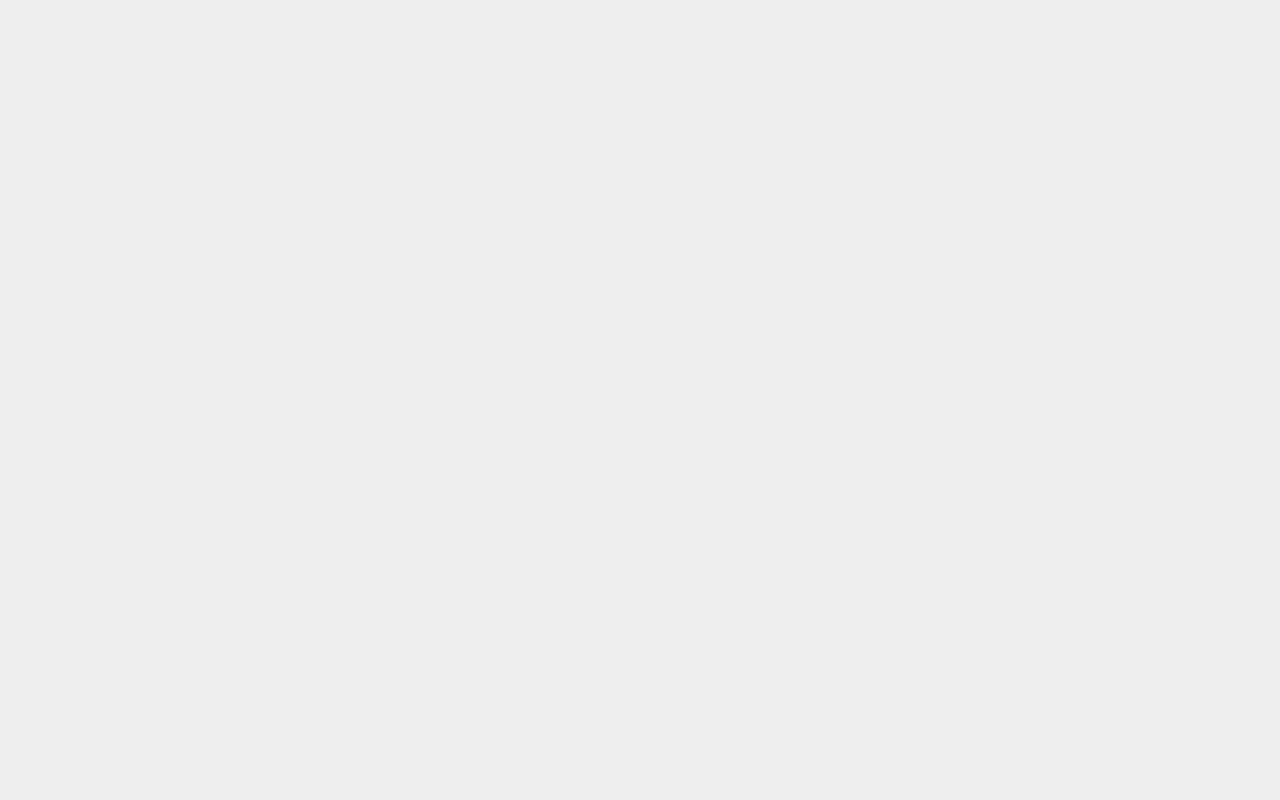
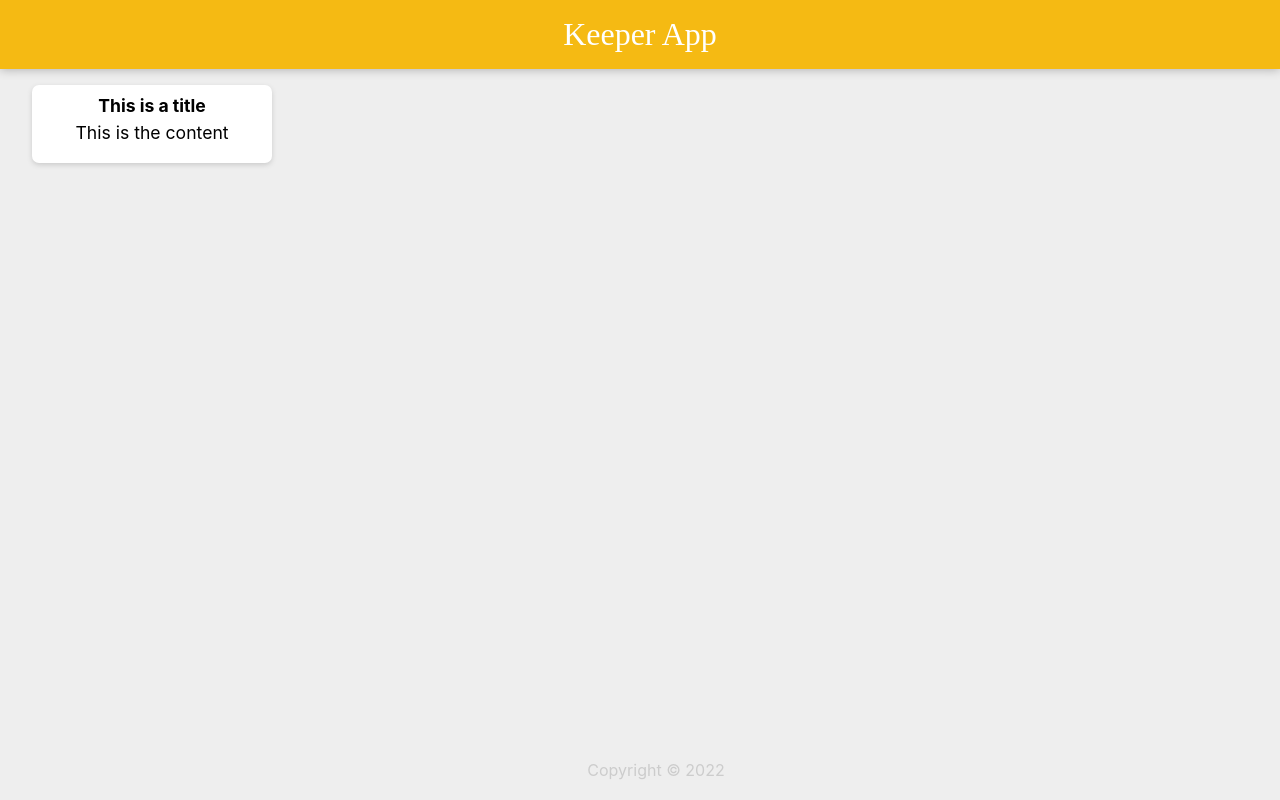
Before and after one commit to AliMcG/keeper-app, a React (Create React App) app: page / in a window 1280 px wide. Built offline with nearby package versions, Linux system fonts and the light colour scheme; a web font is replaced by a local one.

Commit message:
added Header Footer and Note components

```diff
--- a/src/App.js
+++ b/src/components/App/App.js
@@ -1,4 +1,6 @@
-
+import Header from "../Header/Header.js"
+import Footer from "../Footer/Footer.js"
+import Note from "../Note/Note"
 import './App.css';
 
 //1. Create a new React app.
@@ -18,7 +20,9 @@ import './App.css';
 function App() {
   return (
     <div className="App">
-
+      <Header />
+      <Note />
+      <Footer />
     </div>
   );
 }
--- /dev/null
+++ b/src/components/Footer/Footer.js
@@ -0,0 +1,10 @@
+import React from "react"
+
+export default function Footer() {
+  const year = new Date().getFullYear()
+  return (
+    <footer className="footer">
+      <p>Copyright © {year}</p>
+    </footer>
+  )
+}
--- /dev/null
+++ b/src/components/Header/Header.js
@@ -0,0 +1,9 @@
+import React from "react"
+
+export default function Header() {
+  return (
+    <header className="header">
+      <h1>Keeper App</h1>
+    </header>
+  )
+}
--- /dev/null
+++ b/src/components/Note/Note.js
@@ -0,0 +1,13 @@
+import React from "react"
+
+export default function Note() {
+  const title = "This is a title"
+  const content = "This is the content"
+
+  return (
+    <div className="note">
+      <h1>{title}</h1>
+      <p>{content}</p>
+    </div>
+  )
+}
--- a/src/index.js
+++ b/src/index.js
@@ -1,7 +1,7 @@
 import React from 'react';
 import ReactDOM from 'react-dom/client';
 import './index.css';
-import App from './App';
+import App from '../src/components/App/App';
 import reportWebVitals from './reportWebVitals';
 
 const root = ReactDOM.createRoot(document.getElementById('root'));
```
Also changed, not shown: src/components/App/App.css (renamed from src/App.css), 1 other file (tests, documents, lock files or other folders).
